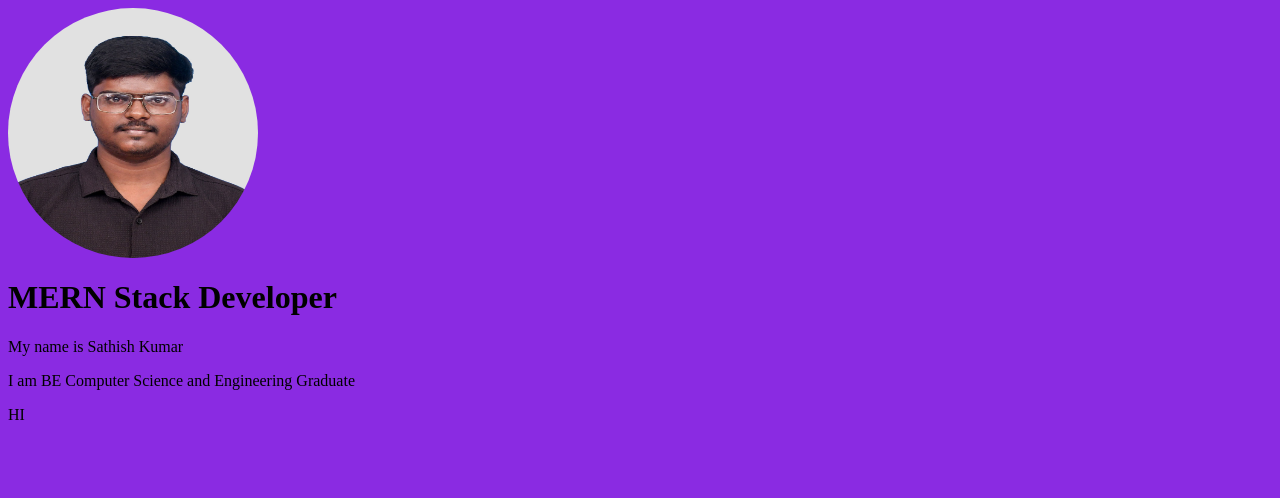
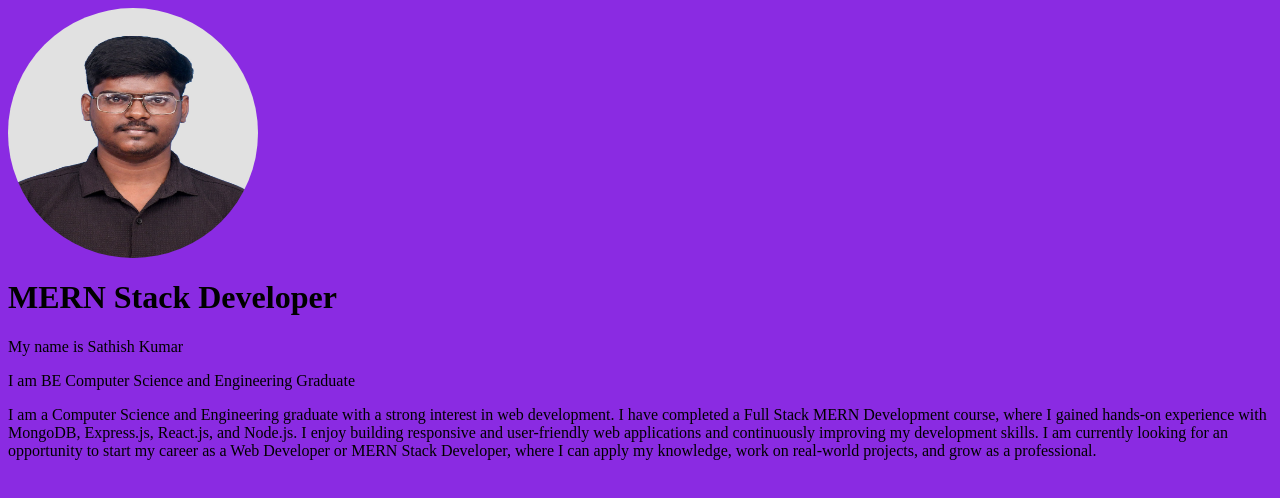
Before and after one commit to Sathish-0987/sathish-portfolio, a React app in the folder frontend/: page / in a window 1280 px wide. Shown: the top 498 px of the page. Built offline with nearby package versions, Linux system fonts and the light colour scheme; the HTML template or start-up script is replaced by a standard one.

Commit message:
Added the Self Introduction

```diff
--- a/frontend/src/components/Home.css
+++ b/frontend/src/components/Home.css
@@ -7,5 +7,4 @@ img {
      border-radius: 50%;
      display: flex;
      align-items: center;
-
 }
--- a/frontend/src/components/Home.jsx
+++ b/frontend/src/components/Home.jsx
@@ -9,7 +9,10 @@ export default function Home() {
         <h1>MERN Stack Developer</h1>
         <p>My name is Sathish Kumar</p>
         <p>I am BE Computer Science and Engineering Graduate</p>
-        <p>HI</p>
+        <p>I am a Computer Science and Engineering graduate with a strong interest in web development. I have completed a Full Stack MERN Development course, where I gained hands-on experience with MongoDB, Express.js, React.js, and Node.js.
+
+I enjoy building responsive and user-friendly web applications and continuously improving my development skills. I am currently looking for an opportunity to start my career as a Web Developer or MERN Stack Developer, where I can apply my knowledge, work on real-world projects, and grow as a professional.
+</p>
     </div>
   )
 }
```
